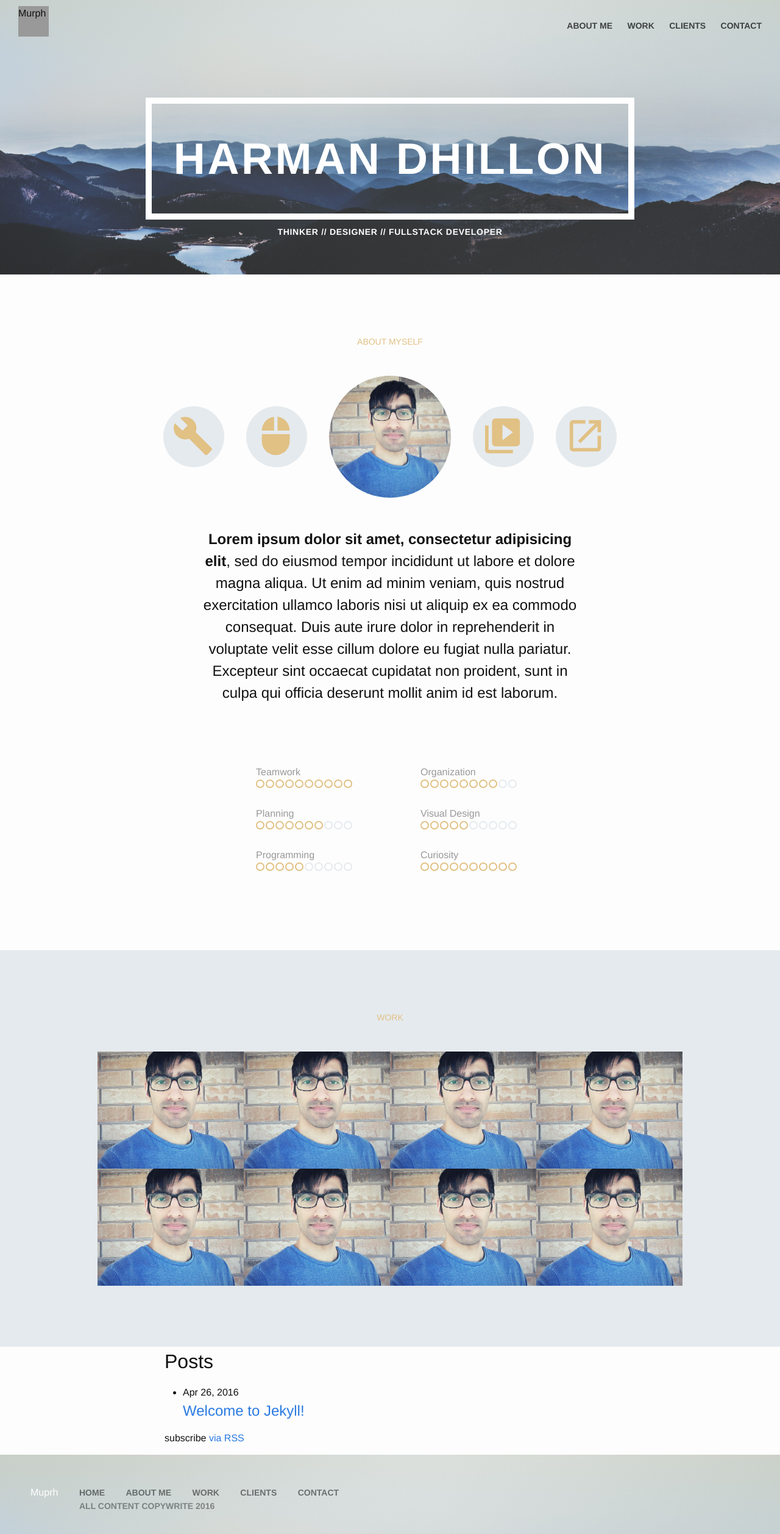
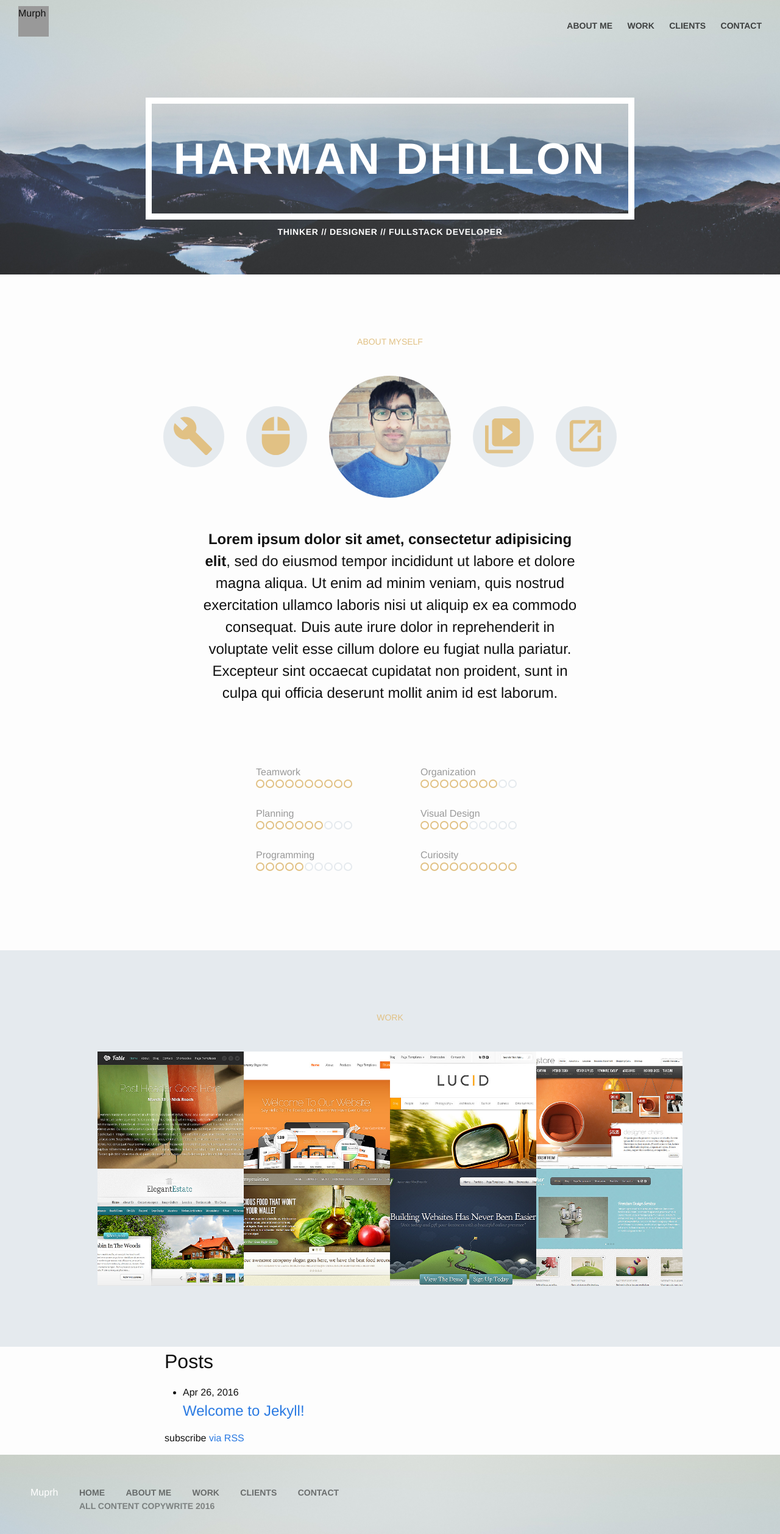
Before and after one commit to MrDhillon/portfolio, a Jekyll site: the page built from index.html, in a window 1280 px wide. Shown: the whole page at 61% size. Built offline with Jekyll 4.4.1, drawn with Linux system fonts in a browser that asks for light colours.

Commit message:
new work images

```diff
--- a/_includes/work.html
+++ b/_includes/work.html
@@ -6,51 +6,51 @@
 
     <div class="thumb-wrap">
       <div class="thumbnails-container">
-        <a class="thumb-unit">
+        <a class="thumb-unit" style="background-image: url(/assets/work/image_1.jpg">
           <div class="thumb-overlay">
             <strong>Typo international</strong>
             <div class="zoom-icon">{% include /icons/search.html %}</div>
           </div>
         </a>
 
-        <a class="thumb-unit">
+        <a class="thumb-unit" style="background-image: url(/assets/work/image_2.jpg">
           <div class="thumb-overlay">
             <strong>Typo international</strong>
             <div class="zoom-icon">{% include /icons/search.html %}</div>
           </div>
         </a>
 
-        <a class="thumb-unit">
+        <a class="thumb-unit" style="background-image: url(/assets/work/image_3.jpg">
           <div class="thumb-overlay">
             <strong>Typo international</strong>
             <div class="zoom-icon">{% include /icons/search.html %}</div>
           </div>
         </a>
-        <a class="thumb-unit">
+        <a class="thumb-unit" style="background-image: url(/assets/work/image_4.jpg">
           <div class="thumb-overlay">
             <strong>Typo international</strong>
             <div class="zoom-icon">{% include /icons/search.html %}</div>
           </div>
         </a>
-        <a class="thumb-unit">
+        <a class="thumb-unit" style="background-image: url(/assets/work/image_5.jpg">
           <div class="thumb-overlay">
             <strong>Typo international</strong>
             <div class="zoom-icon">{% include /icons/search.html %}</div>
           </div>
         </a>
-        <a class="thumb-unit">
+        <a class="thumb-unit" style="background-image: url(/assets/work/image_6.jpg">
           <div class="thumb-overlay">
             <strong>Typo international</strong>
             <div class="zoom-icon">{% include /icons/search.html %}</div>
           </div>
         </a>
-        <a class="thumb-unit">
+        <a class="thumb-unit" style="background-image: url(/assets/work/image_7.jpg">
           <div class="thumb-overlay">
             <strong>Typo international</strong>
             <div class="zoom-icon">{% include /icons/search.html %}</div>
           </div>
         </a>
-        <a class="thumb-unit">
+        <a class="thumb-unit" style="background-image: url(/assets/work/image_8.jpg">
           <div class="thumb-overlay">
             <strong>Typo international</strong>
             <div class="zoom-icon">{% include /icons/search.html %}</div>
--- a/_sass/_work.scss
+++ b/_sass/_work.scss
@@ -44,7 +44,6 @@
       padding-top: 26%;
     }
 
-    background-image: url(../assets/face.jpg);
     background-position: center center;
     background-repeat: no-repeat;
     background-size: cover;
```
Also changed, not shown: assets/work/image_1.jpg (added), assets/work/image_2.jpg (added), assets/work/image_3.jpg (added), assets/work/image_4.jpg (added), assets/work/image_5.jpg (added), assets/work/image_6.jpg (added), assets/work/image_7.jpg (added), assets/work/image_8.jpg (added).
